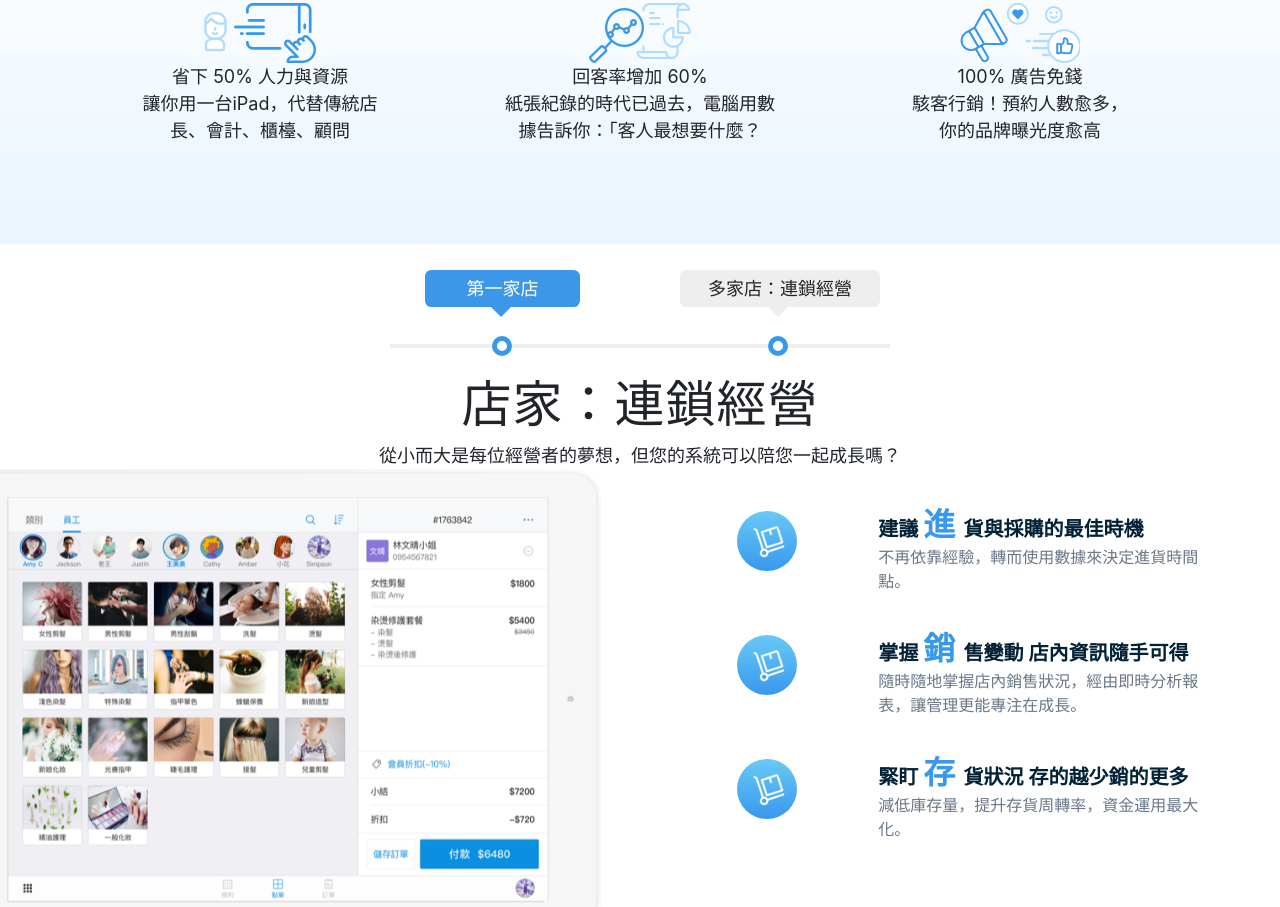
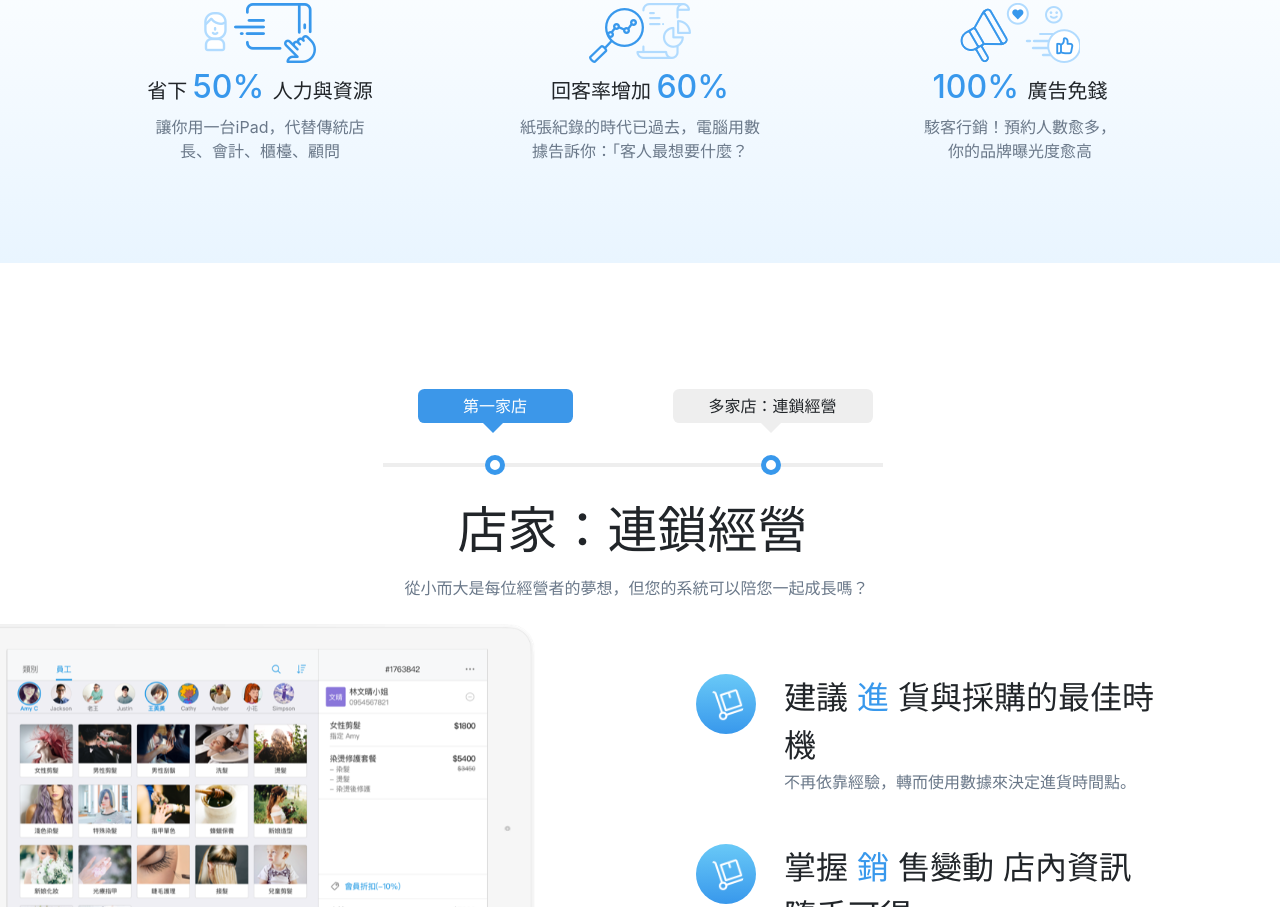
Before and after one commit to wuichen/nxt-site, a website with bundled scripts: page index.html in a window 1280 px wide. Shown: the part 897-1804 px from the top of the page. Built offline with nearby package versions, Linux system fonts and the light colour scheme; a web font is replaced by a local one.

Commit message:
started working on style

```diff
--- a/index.html
+++ b/index.html
@@ -39,7 +39,7 @@
         </button>
         <div class="collapse navbar-collapse" id="navbarResponsive">
           <ul class="navbar-nav">
-            <li class="nav-item">
+<!--             <li class="nav-item">
               <a class="nav-link">總覽</a>
             </li>
             <li class="nav-item">
@@ -56,6 +56,21 @@
             </li>
             <li class="nav-item">
               <a class="nav-link">加入體驗名單</a>
+            </li> -->
+            <li class="nav-item">
+              <a class="nav-link">功能介紹</a>
+            </li>
+            <li class="nav-item">
+              <a class="nav-link">智能預約</a>
+            </li>
+            <li class="nav-item">
+              <a class="nav-link">詳細功能</a>
+            </li>
+            <li class="nav-item">
+              <a class="nav-link">顧客經營</a>
+            </li>
+            <li class="nav-item">
+              <a class="nav-link">搶先體驗</a>
             </li>
           </ul>
         </div>
@@ -65,16 +80,17 @@
     <header class="masthead">
       <div class="container">
         <div class="row">
-          <div class="col-lg-7 my-auto">
+          <div class="col-lg-7">
             <div class="header-content">
-              <h1 class="mb-5">NxtPOS 簡單易用的</h1>
-              <h1 class="mb-5">iPad POS 系統</h1>
-              <p>
+              <h1 class="bold text-xl">NxtPOS 簡單易用的</h1>
+              <h1 class="bold text-xl">iPad POS 系統</h1>
+              <p class="text-sm">
                 顧客預約、店家管理、報表分析，一目了然
               </p>
               <div class="play-wrapper">
                 <img src="img/icon-play/icon-play.png" class="icon-play" />
-                <span>播放《美髮零售業 美好的一天》</span>
+                &nbsp;
+                <span class="text-xs">播放《美髮零售業 美好的一天》</span>
               </div>
             </div>
           </div>
@@ -88,36 +104,36 @@
         <div class="row">
           <div class="col-md-4 col-xs-12">
             <img src="img/benefit-1/benefit-1.png" class="benefit-img" />
-            <p class="benefit-title">省下
-              <span class="emphasized-word"> 50% </span>
+            <p class="bold text-sm">省下
+              <span class="bold text-md blue"> 50% </span>
               人力與資源
             </p>
-            <p class="benefit-word">讓你用一台iPad，代替傳統店</p>
-            <p class="benefit-word">長、會計、櫃檯、顧問</p>
+            <p class="text-xs grey mt-1">讓你用一台iPad，代替傳統店</p>
+            <p class="text-xs grey">長、會計、櫃檯、顧問</p>
           </div>
           <div class="col-md-4 col-xs-12">
             <img src="img/benefit-2/benefit-2.png" class="benefit-img" />
-            <p class="benefit-title">回客率增加
-              <span class="emphasized-word"> 60%</span>
+            <p class="bold text-sm">回客率增加
+              <span class="bold text-md blue"> 60%</span>
             </p>
-            <p class="benefit-word">紙張紀錄的時代已過去，電腦用數</p>
-            <p class="benefit-word">據告訴你：「客人最想要什麼？</p>
+            <p class="text-xs grey mt-1">紙張紀錄的時代已過去，電腦用數</p>
+            <p class="text-xs grey">據告訴你：「客人最想要什麼？</p>
           </div>
           <div class="col-md-4 col-xs-12">
             <img src="img/benefit-3/benefit-3.png" class="benefit-img" />
-            <p class="benefit-title">
-              <span class="emphasized-word">100% </span>
+            <p class="bold text-sm">
+              <span class="bold text-md blue">100% </span>
               廣告免錢
             </p>
-            <p class="benefit-word">駭客行銷！預約人數愈多，</p>
-            <p class="benefit-word">你的品牌曝光度愈高</p>
+            <p class="text-xs grey mt-1">駭客行銷！預約人數愈多，</p>
+            <p class="text-xs grey">你的品牌曝光度愈高</p>
           </div>
         </div>
       </div>
     </section>
 
     <section class="features-chain-store">
-      <div class="container-fluid">
+      <div class="container-fluid mb-100">
         <div class="chain-store-image-wrapper">
           <div class="line">
           <div class="oval"></div>
@@ -135,8 +151,8 @@
           </div>
         </div>
         <div class="title-wrapper">
-          <h2 class="title">店家：連鎖經營</h2>
-          <p class="title-desc">從小而大是每位經營者的夢想，但您的系統可以陪您一起成長嗎？</p>
+          <p class="bold text-xl">店家：連鎖經營</p>
+          <p class="grey mt-2 mb-4 ml-2">從小而大是每位經營者的夢想，但您的系統可以陪您一起成長嗎？</p>
         </div>
 
         <div class="multi-store-content">
@@ -148,9 +164,6 @@
               <li class="items right-pos" id="2">
                 <img src="img/product-product-info/product-product-info.jpg"/>
               </li>
-<!--               <li class="items back-pos" id="3">
-                <img src="img/report-overview-today/report-overview-today.jpg"/>
-              </li> -->
               <li class="items left-pos" id="3">
                 <img src="img/report-overview-today/report-overview-today.jpg"/>
               </li>
@@ -160,17 +173,6 @@
               <input type="button" value="Next" id="next">
             </span>
           </div>
-          <!-- <div class="multi_store">
-            <div>
-              <img class="multi-store-image" src="img/staffs-time-card/staffs-time-card.jpg" />
-            </div>
-            <div>
-              <img class="multi-store-image" src="img/report-overview-today/report-overview-today.jpg" />
-            </div>
-            <div>
-              <img class="multi-store-image" src="img/product-product-info/product-product-info.jpg" />
-            </div>
-          </div>       -->
         </div>
 
         <div class="single-store-content">
@@ -179,48 +181,45 @@
               <img class="single-store-image" src="img/ui-overview/ui-overview.png" />
             </div>
             <div class="col-md-6 col-xs-12">
-              <div class="single-store-info-list">
-                <img class="single-store-icon" src="img/icon-manage-1/icon-manage-1.png" />
+              <div class="ml-5 single-store-info-list mt-50">
+                <img class="mr-4 single-store-icon" src="img/icon-manage-1/icon-manage-1.png" />
                 <div class="single-store-desc">
-                  <p class="word-title">
+                  <p class="text-md">
                     建議
-                    <span class="word-emphasized"> 進 </span>
+                    <span class="blue"> 進 </span>
                     貨與採購的最佳時機
                   </p>
-                  <p class="word-description">不再依靠經驗，轉而使用數據來決定進貨時間點。</p>
+                  <p class="grey">不再依靠經驗，轉而使用數據來決定進貨時間點。</p>
                 </div>
               </div>
 
-              <div class="single-store-info-list">
-                <img class="single-store-icon" src="img/icon-manage-1/icon-manage-1.png" />
+              <div class="ml-5 single-store-info-list mt-50">
+                <img class="mr-4 single-store-icon" src="img/icon-manage-1/icon-manage-1.png" />
                 <div class="single-store-desc">
-                  <p class="word-title">
+                  <p class="text-md">
                     掌握
-                    <span class="word-emphasized"> 銷 </span>
+                    <span class="blue"> 銷 </span>
                     售變動  店內資訊隨手可得
                   </p>
-                  <p class="word-description">隨時隨地掌握店內銷售狀況，經由即時分析報表，讓管理更能專注在成長。</p>
+                  <p class="grey">隨時隨地掌握店內銷售狀況，經由即時分析報表，讓管理更能專注在成長。</p>
                 </div>
               </div>
 
-              <div class="single-store-info-list">
-                <img class="single-store-icon" src="img/icon-manage-1/icon-manage-1.png" />
+              <div class="ml-5 single-store-info-list mt-50">
+                <img class="mr-4 single-store-icon" src="img/icon-manage-1/icon-manage-1.png" />
                 <div class="single-store-desc">
-                  <p class="word-title">
+                  <p class="text-md">
                     緊盯
-                    <span class="word-emphasized"> 存 </span>
+                    <span class="blue"> 存 </span>
                     貨狀況  存的越少銷的更多
                   </p>
-                  <p class="word-description">減低庫存量，提升存貨周轉率，資金運用最大化。</p>
+                  <p class="grey">減低庫存量，提升存貨周轉率，資金運用最大化。</p>
                 </div>
               </div>
 
             </div>
           </div>
         </div>
-
-
-        <img class="bg-run-business" src="img/bg-run-business/bg-run-business.png" />
       </div>
     </section>
 
--- a/scss/_global.scss
+++ b/scss/_global.scss
@@ -39,9 +39,61 @@ h6 {
 }
 
 p {
-    font-size: 18px;
+    font-size: 16px;
     line-height: 1.5;
     margin-bottom: 0 !important;
+}
+
+.text-xs {
+    font-size: 16px;
+}
+
+.text-sm {
+    font-size: 20px;
+}
+
+.text-md {
+    font-size: 32px;
+}
+
+.text-lg {
+    font-size: 40px;
+}
+
+.text-xl {
+    font-size: 50px;
+}
+
+.bold {
+  font-weight: 500;
+}
+
+.blue {
+    color: #3898ec;
+}
+
+.white {
+    color: #ffffff;
+}
+
+.grey {
+    color: #6a7889;
+}
+
+.mt-50 {
+    margin-top: 50px;
+}
+
+.mb-50 {
+    margin-bottom: 50px;
+}
+
+.mt-100 {
+    margin-top: 100px;
+}
+
+.mb-100 {
+    margin-bottom: 100px;
 }
 
 section {
--- a/scss/_masthead.scss
+++ b/scss/_masthead.scss
@@ -11,7 +11,7 @@ header.masthead {
     background-repeat: no-repeat;
     background-size: cover;
     .header-content {
-        margin-top: 30%;
+        margin-top: 35%;
         max-width: 500px;
         margin-bottom: 100px;
         margin-left: auto;
@@ -40,7 +40,6 @@ header.masthead {
         padding-top: 0;
         padding-bottom: 0;
         .header-content {
-            margin-bottom: 0;
 
             text-align: left;
             h1 {
--- a/scss/_navbar.scss
+++ b/scss/_navbar.scss
@@ -20,7 +20,7 @@
     .navbar-nav {
         > li {
             > a {
-                font-size: 11px;
+                font-size: 16px;
                 @include alt-font;
                 &.active {
                     color: $theme-primary !important;
--- a/scss/_nxt.scss
+++ b/scss/_nxt.scss
@@ -4,7 +4,7 @@
 }
 
 .mail {
-	background: linear-gradient(to top, #e9f5ff, #ffffff), linear-gradient(#3898ec, #3898ec);
+	background: linear-gradient(187deg, #e1f5ff, #f5faff 48%, #69b9ff);
 
 	.oval-3 {
 	  width: 100px;
@@ -18,13 +18,11 @@
 	.benefit-title {
 	    letter-spacing: normal;
 	    text-align: center;
-	    color: #333333;
 	    margin: 0;
 	}
 	.benefit-description {
 		letter-spacing: normal;
 		text-align: center;
-		color: #6a7889;
 		margin: 0;
 	}
 	.benefit-wrapper {
@@ -47,7 +45,6 @@
 	.service-desc {
 		margin-top: 20%;
 		padding: 30px;
-		color: grey;
 	}
 
 	.service-title-wrapper {
@@ -55,44 +52,31 @@
 	  margin-top: 60px;
 	  padding: 30px;
 	  .service-title {
-		  font-size: 40px;
-		  font-weight: 500;
-		  font-style: normal;
-		  font-stretch: normal;
-		  font-weight: bold;
-		  line-height: 1.12;
-		  letter-spacing: normal;
 		  text-align: center;
-		  color: #333333;
 		  margin: auto;
 		  margin-bottom: 20px;
 		}
 
 		.service-text {
-		  font-size: 16px;
-		  font-weight: normal;
 		  font-style: normal;
 		  font-stretch: normal;
 		  line-height: 1.5;
 		  letter-spacing: normal;
 		  text-align: center;
-		  color: #6a7889;
 		  margin: auto;
 		}
 	}
 }
+
 .reservation {
-  background: linear-gradient(to top, #e9f5ff, #ffffff), linear-gradient(#3898ec, #3898ec);
-
-	.container-fluid {
-		padding-left: 0;
-		padding-right: 0;
-	}
+	background: url(../img/bg-reservation/bg-reservation.png);
+  background-repeat: no-repeat;
+  background-position: bottom;
+  background-size: cover;
 
 	.reservation-desc {
 		margin-top: 20%;
 		padding: 30px;
-		color: grey;
 	}
 
 	.reservation-bottom-desc {
@@ -105,28 +89,13 @@
 	  margin-top: 60px;
 	  padding: 30px;
 	  .reservation-title {
-		  font-size: 40px;
-		  font-weight: 500;
-		  font-style: normal;
-		  font-stretch: normal;
-		  font-weight: bold;
-		  line-height: 1.12;
-		  letter-spacing: normal;
 		  text-align: center;
-		  color: #333333;
 		  margin: auto;
 		  margin-bottom: 20px;
 		}
 
 		.reservation-text {
-		  font-size: 16px;
-		  font-weight: normal;
-		  font-style: normal;
-		  font-stretch: normal;
-		  line-height: 1.5;
-		  letter-spacing: normal;
 		  text-align: center;
-		  color: #6a7889;
 		  margin: auto;
 		}
 	}
@@ -144,38 +113,49 @@
 }
 
 .features-chain-store {
+	.container-fluid {
+		padding-left: 0;
+		margin-left: 0;
+	}
+	background: url(../img/bg-run-business/bg-run-business.png);
+  background-repeat: no-repeat;
+  background-position: bottom;
+  background-size: contain;
+  margin-top: 100px;
 	.bg-run-business {
 		width: 100%;
-	}
-	.container-fluid {
-		padding-left: 0;
-		padding-right: 0;
 	}
 
 	.multi-store-content {
 		display: none;
 		.multi-store-container {
-		  width: 40em;
+		  width: 640px;
 		  height: 25em;
 		  margin: 0 auto;
 		  position: relative;
+		  @media (max-width: 600px) {
+				width: 400px;
+			}
 		}
 
 		li {
 		  width: 500px;
-		  height: 281px;
 		  background: #333;
 		  display: inline-block;
 		  -webkit-transition: all .3s ease-in-out;
 		  -moz-transition: all .3s ease-in-out;
 		  transition: all .3s ease-in-out;
 		  overflow: hidden;
+		  img {
+		  	width: 100%;
+		  }
+		  @media (max-width: 600px) {
+				width: 300px;
+			}
 		}
 
 		li p {
 		  color: white;
-		  font-weight: bold;
-		  font-size: 5em;
 		  text-align: center;
 		  margin-top: 1.175em;
 		}
@@ -238,14 +218,10 @@
 
 	.single-store-content {
 		.single-store-image {
-			width: 100%;
+			width: 90%;
 		}
 
 		.single-store-info-list {
-			margin-top: 20px;
-			display: flex;
-	    justify-content: space-evenly;
-	    align-items: center;
 			.single-store-icon {
 			  width: 60px;
 			  height: 60px;
@@ -253,37 +229,14 @@
 			  background-image: linear-gradient(to bottom, #69c9f7, #3898ec);
 			  margin: 0;
 			  padding: 12px;
+			  display: inline-block;
 			}
 
-			.word-title {
-			  width: 320px;
-			  font-size: 20px;
-			  font-weight: 600;
-			  font-style: normal;
-			  font-stretch: normal;
-			  line-height: normal;
-			  letter-spacing: normal;
-			  color: #022236;
-			  margin: 0;
-			  margin-top: 10px;
-			}
+			.single-store-desc {
+				display: inline-block;
+				width: 65%;
+				vertical-align: top;
 
-			.word-emphasized {
-			  font-size: 32px;
-			  color: #3898ec;
-			}
-
-			.word-description {
-			  width: 320px;
-			  font-size: 16px;
-			  font-weight: 300;
-			  font-style: normal;
-			  font-stretch: normal;
-			  line-height: 1.5;
-			  letter-spacing: normal;
-			  color: #6a7889;
-			  margin: 0;
-			  padding: 0;
 			}
 		}
 
```
Also changed, not shown: gulpfile.js (+0 -9 lines), css/nxt-site.css, css/nxt-site.min.css.
